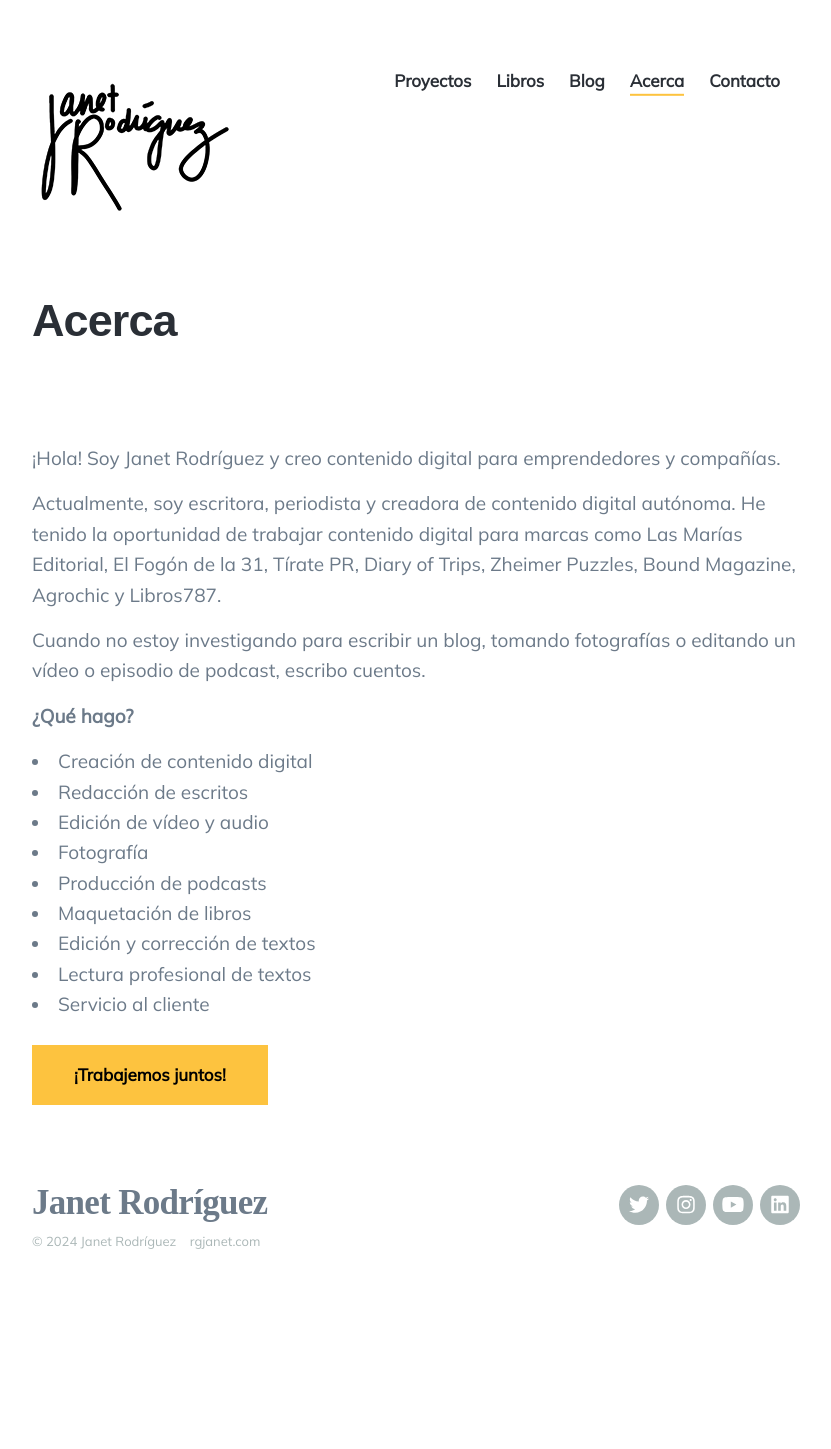
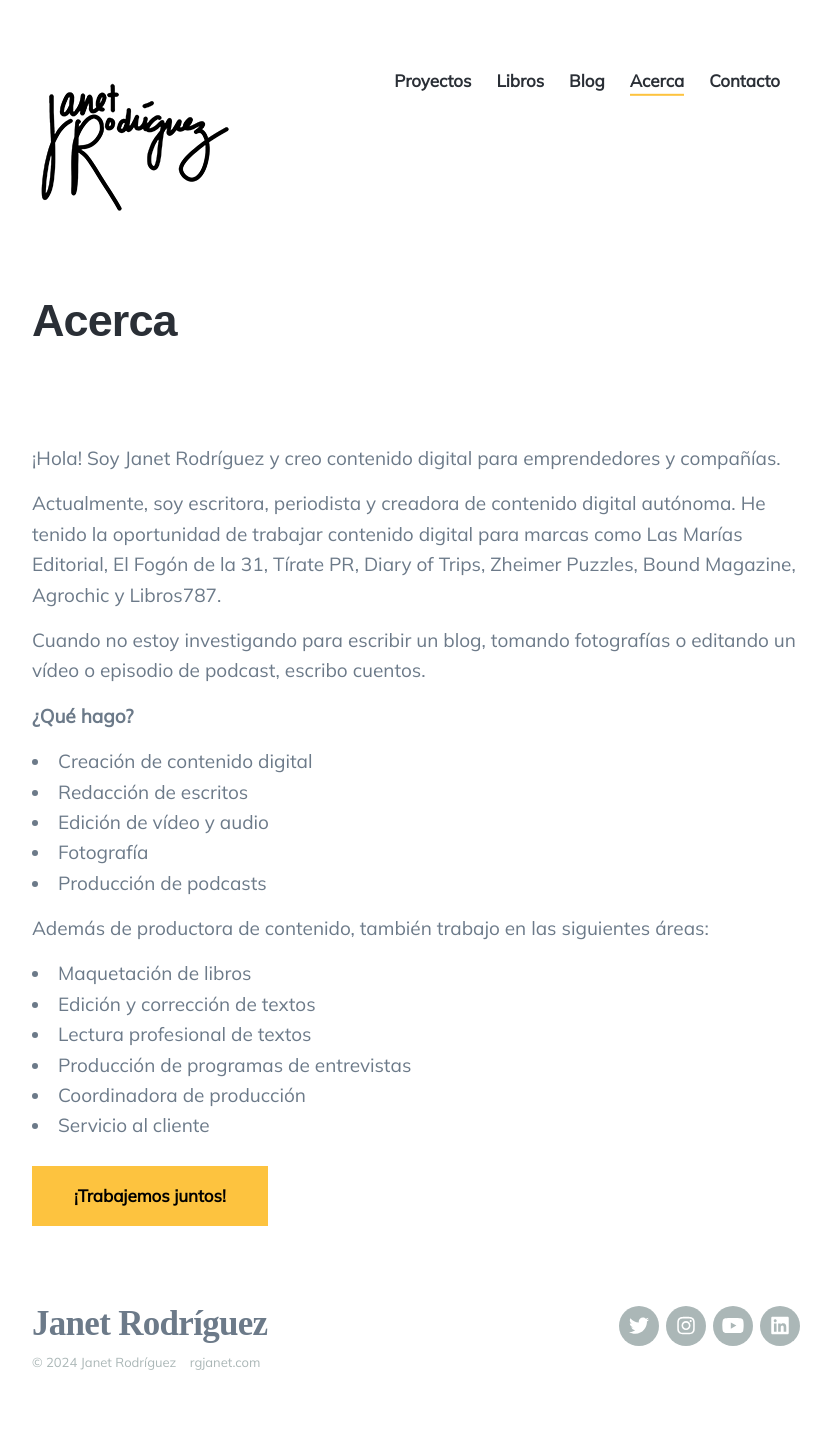
Before and after one commit to rgjanet/rgjanet.github.io, a Jekyll site: the page built from _pages/acerca.md, in a window 1280 px wide. Shown: the whole page, without its empty margins (224-1055 px from the left). Built offline with Jekyll 4.4.1, drawn with Linux system fonts in a browser that asks for light colours; nearby versions of some CDN libraries; before the commit the page ends 1328 px from its top, so only the background shows below that.

Commit message:
Update acerca.md

```diff
--- a/_pages/acerca.md
+++ b/_pages/acerca.md
@@ -18,9 +18,14 @@ Cuando no estoy investigando para escribir un blog, tomando fotografías o edita
 * Edición de vídeo y audio
 * Fotografía
 * Producción de podcasts
+
+Además de productora de contenido, también trabajo en las siguientes áreas:
+
 * Maquetación de libros
 * Edición y corrección de textos
 * Lectura profesional de textos
+* Producción de programas de entrevistas
+* Coordinadora de producción
 * Servicio al cliente
 
 <a href="mailto:janet@rgjanet.com" class="button button--large">¡Trabajemos juntos!</a>
```
